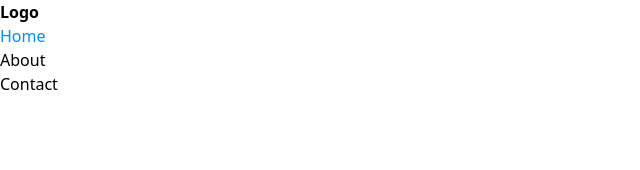
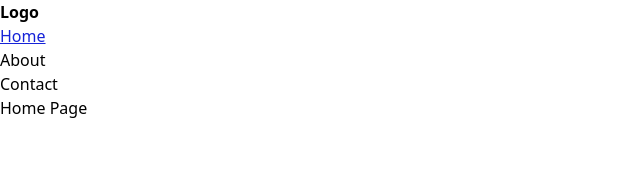
Before and after one commit to Anshul905/react-concept, a React (Vite) app in the folder router/: page / in a window 1280 px wide. Shown: the top 170 px of the page, without its empty margins (0-640 px from the left). Built offline with nearby package versions, Linux system fonts and the light colour scheme.

Commit message:
Index Prop & Navbar tailwind

```diff
--- a/router/src/App.css
+++ b/router/src/App.css
@@ -1,3 +1,4 @@
 .active{
-  color: rgb(0, 140, 255);
+  color: rgb(22, 35, 216);
+  text-decoration-line: underline;
 }
--- a/router/src/App.jsx
+++ b/router/src/App.jsx
@@ -4,6 +4,7 @@ import Home from './pages/Home';
 import About from './pages/About';
 import Contact from './pages/Contact';
 import Error from './pages/Error';
+import MainHeader from './Component/MainHeader';
 
 function App() {
 
@@ -12,13 +13,15 @@ function App() {
 
       <BrowserRouter>
         <Routes>
-          <Route path='/'        element={<Home />}>
-            <Route path='/about'   element={<About />}>   </Route>
-            <Route path='/contact' element={<Contact />}>   </Route>
-            <Route path='*' element={<Error />}>   </Route>
-          </Route>
+            <Route path='/'         element={<MainHeader />}>
+                <Route index           element={<Home />} />
+                <Route path='/about'   element={<About />} />
+                <Route path='/contact' element={<Contact />} />
+                <Route path='*'        element={<Error />}  />
+            </Route>
           </Routes>
       </BrowserRouter>
+
     </>
   )
 }
--- a/router/src/Component/Header.jsx
+++ b/router/src/Component/Header.jsx
@@ -3,10 +3,13 @@ import { NavLink } from 'react-router-dom'
 
 function Header() {
   return (
-    <header>
+    <header className=' bg-slate-200 h-12 flex justify-around items-center'>
     <a href="#"><b>Logo</b></a>
-    <nav>
-      <ul >
+    <nav className='w-1/2'>
+      <ul
+        className='flex justify-center gap-20
+        '
+        >
         <li>
           <NavLink to="/" > Home </NavLink>
         </li>
--- /dev/null
+++ b/router/src/Component/MainHeader.jsx
@@ -0,0 +1,14 @@
+import React from 'react'
+import { Outlet } from 'react-router-dom'
+import Header from './Header'
+
+function MainHeader() {
+  return (
+    <>
+        <Header />
+        <Outlet />
+    </>
+)
+}
+
+export default MainHeader
--- a/router/src/pages/About.jsx
+++ b/router/src/pages/About.jsx
@@ -1,5 +1,4 @@
 import React from 'react'
-import Header from '../Component/Header'
 
 const About = () => {
   return (
--- a/router/src/pages/Contact.jsx
+++ b/router/src/pages/Contact.jsx
@@ -1,5 +1,4 @@
 import React from 'react'
-import Header from '../Component/Header'
 function Contact() {
   return (
     <>
--- a/router/src/pages/Home.jsx
+++ b/router/src/pages/Home.jsx
@@ -1,18 +1,11 @@
 import React from 'react'
-
-import { NavLink, Outlet } from 'react-router-dom'
-import Header from '../Component/Header'
 
 function Home() {
   return (
     <>
-    <Header />
-
-    {/* <section className='text-center font-bold text-4xl mt-10'>
+    <section className='text-center font-bold text-4xl mt-10'>
       <h1>Home Page</h1>
-    </section> */}
-
-    <Outlet />
+    </section>
     </>
 )
 }
```
Also changed, not shown: router/resources.txt.
